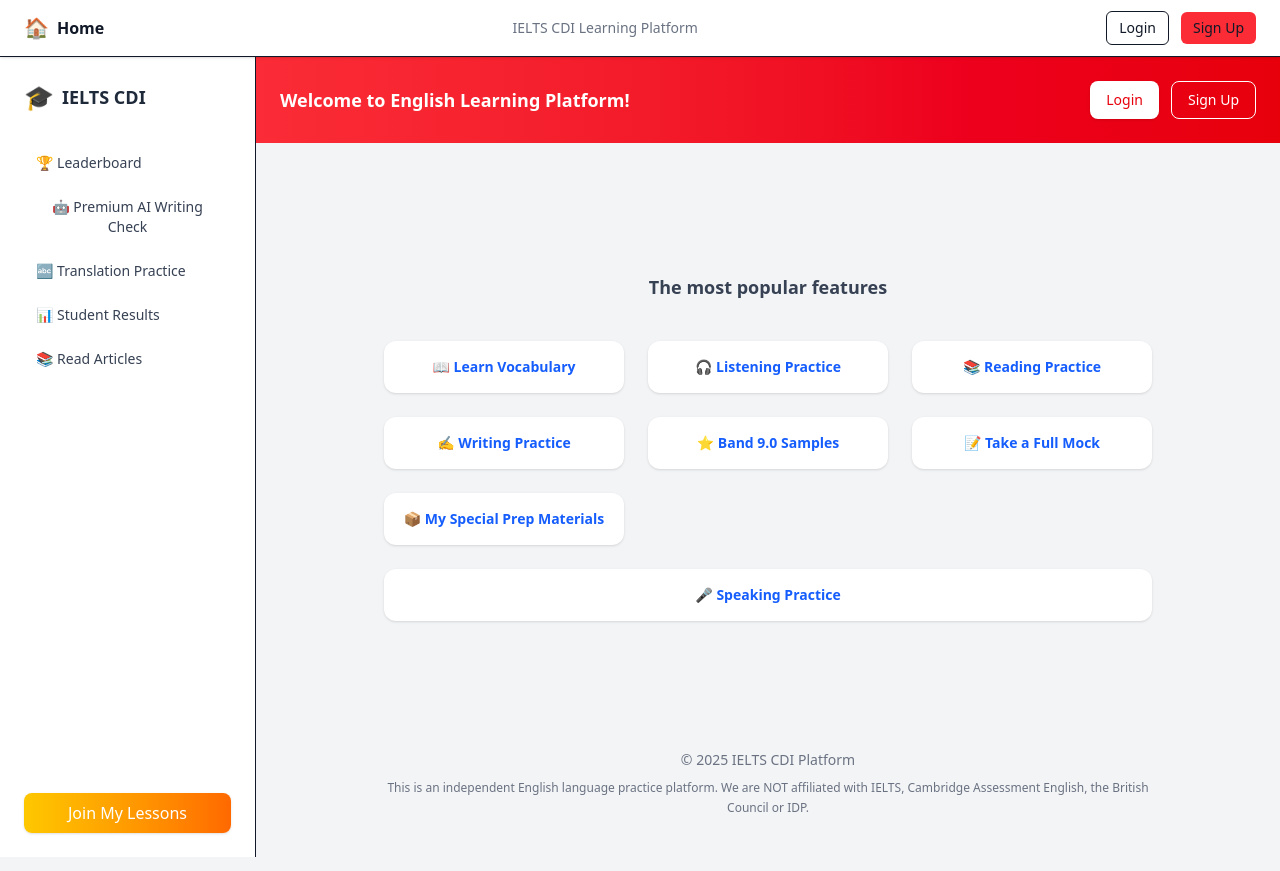
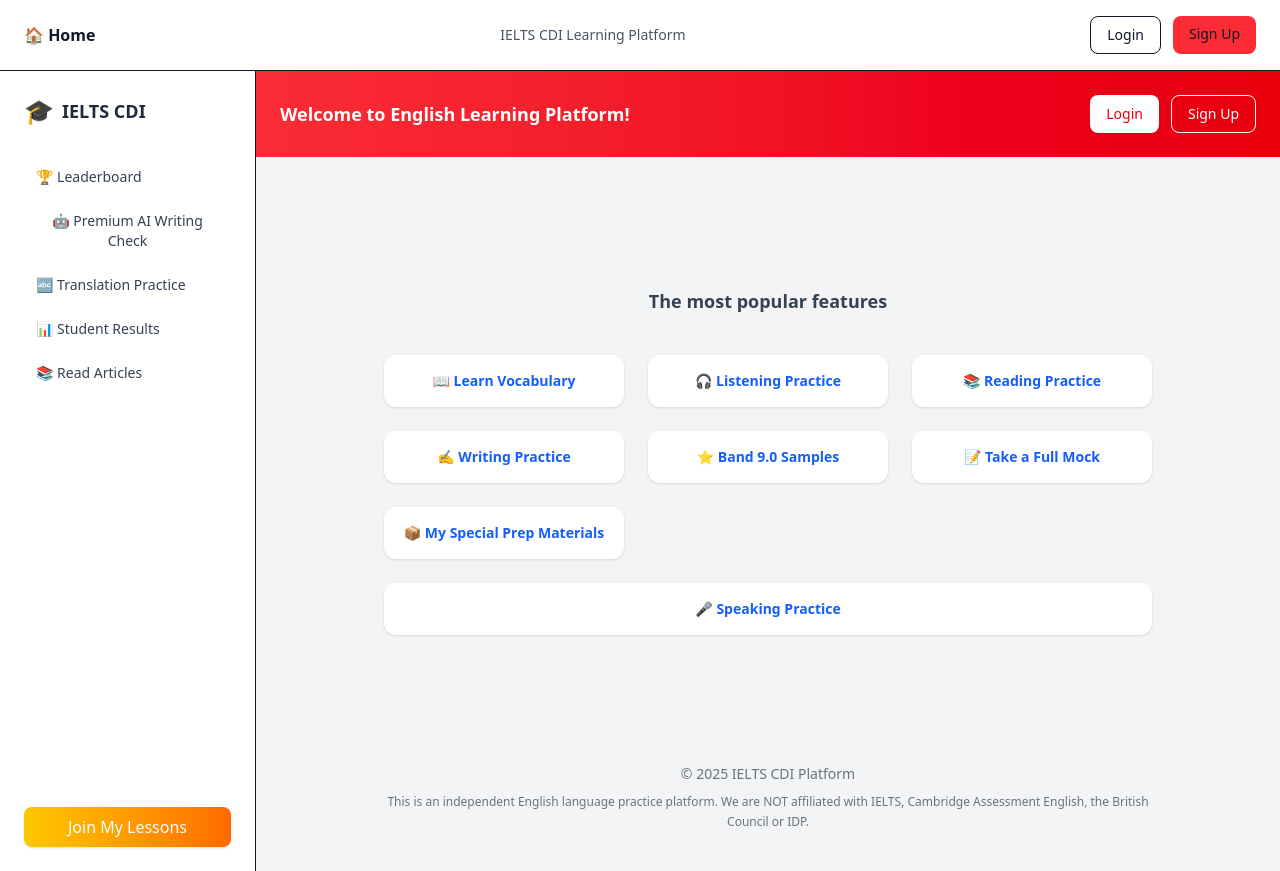
Before and after one commit to johnweek628-jpg/ielts-cdi-platform, a Next.js app: page / in a window 1280 px wide. Built offline with nearby package versions, Linux system fonts and the light colour scheme.

Commit message:
fix navbar visibility

```diff
--- a/app/components/Navbar.tsx
+++ b/app/components/Navbar.tsx
@@ -7,40 +7,35 @@ export default function Navbar() {
 
   const pathname = usePathname()
 
-  if (pathname === "/test" || pathname.startsWith("/tests")) {
+  // Test sahifalarda navbar ko‘rinmaydi
+  if (pathname.startsWith("/practice/reading/test")) {
     return null
   }
 
   return (
 
-    <header className="sticky top-0 z-50 bg-white border-b shadow-sm">
+    <div className="w-full bg-white border-b px-6 py-4 flex justify-between items-center">
 
-      <div className="max-w-7xl mx-auto h-14 px-6 flex items-center justify-between">
-
-        <Link
-          href="/"
-          className="flex items-center gap-2 font-semibold text-gray-700 hover:text-red-500 transition"
-        >
-          <span className="text-xl">🏠</span>
-          <span className="hidden sm:block">Home</span>
+      <Link href="/" className="flex items-center gap-2 text-gray-700 font-semibold">
+        🏠 Home
       </Link>
 
-        <div className="text-sm font-medium text-gray-500 hidden md:block">
+      <h1 className="text-sm font-medium text-gray-600">
         IELTS CDI Learning Platform
-        </div>
+      </h1>
 
-        <div className="flex items-center gap-3">
+      <div className="flex gap-3">
 
         <Link
           href="/login"
-            className="text-sm px-3 py-1.5 rounded-md border hover:bg-gray-50 transition"
+          className="px-4 py-2 text-sm border rounded-lg"
         >
           Login
         </Link>
 
         <Link
           href="/login"
-            className="text-sm px-3 py-1.5 rounded-md bg-red-500 text-white hover:bg-red-600 transition"
+          className="px-4 py-2 text-sm bg-red-500 text-white rounded-lg"
         >
           Sign Up
         </Link>
@@ -49,7 +44,5 @@ export default function Navbar() {
 
     </div>
 
-    </header>
-
   )
 }
--- a/app/layout.tsx
+++ b/app/layout.tsx
@@ -1,8 +1,5 @@
-'use client'
-
 import type { Metadata } from "next"
 import { Geist, Geist_Mono } from "next/font/google"
-import { usePathname } from "next/navigation"
 import "./globals.css"
 import Navbar from "./components/Navbar"
 
@@ -26,23 +23,13 @@ export default function RootLayout({
 }: {
   children: React.ReactNode
 }) {
-
-  const pathname = usePathname()
-
-  // IELTS test sahifalarida navbar ko‘rinmaydi
-  const hideNavbar =
-    pathname.startsWith("/practice/reading/test")
-
   return (
     <html lang="en">
       <body
         className={`${geistSans.variable} ${geistMono.variable} antialiased bg-gray-100 text-gray-800`}
       >
-
-        {!hideNavbar && <Navbar />}
-
+        <Navbar />
         {children}
-
       </body>
     </html>
   )
```
Lines whose indentation alone changed are shown as unchanged.
